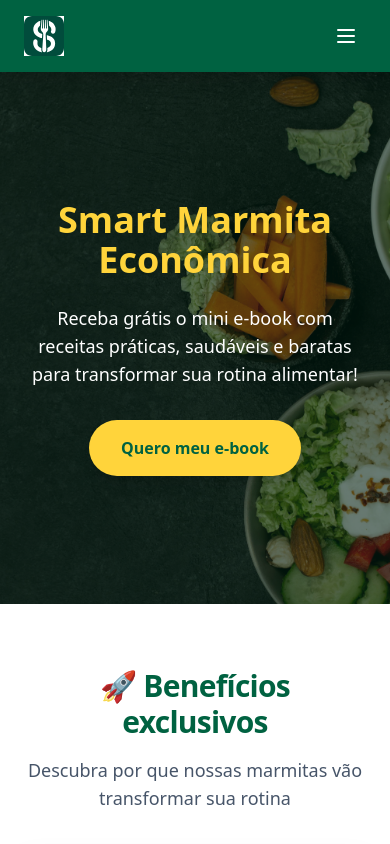
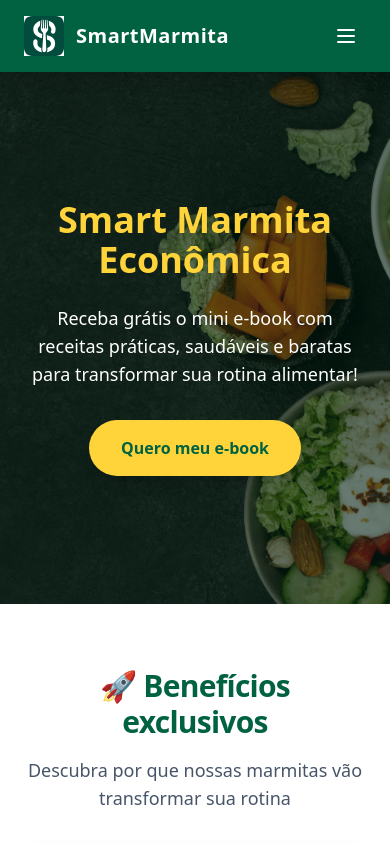
Before and after one commit to dnoit7/leadmarmitas, a plain HTML site: page index.html in a window 390 px wide. Shown: the top 844 px of the page. Drawn offline with nearby package versions, Linux system fonts and the light colour scheme.

Commit message:
Update index.html

```diff
--- a/index.html
+++ b/index.html
@@ -23,7 +23,7 @@
     <div class="mx-auto flex max-w-7xl items-center justify-between px-6 py-4">
       <a href="#top" class="flex items-center space-x-3 text-white font-bold text-xl">
         <img src="assets/img/smartmarmitafavicon.svg" alt="Smart Marmita" class="h-10 w-10" />
-       <span class="tracking-wide hidden md:inline">SmartMarmita</span>
+       <span class="tracking-wide">SmartMarmita</span>
       </a>
       <nav class="hidden items-center space-x-8 md:flex">
         <a href="#beneficios" class="text-[#FFD43B] hover:text-white transition nav-link">Benefícios</a>
```
